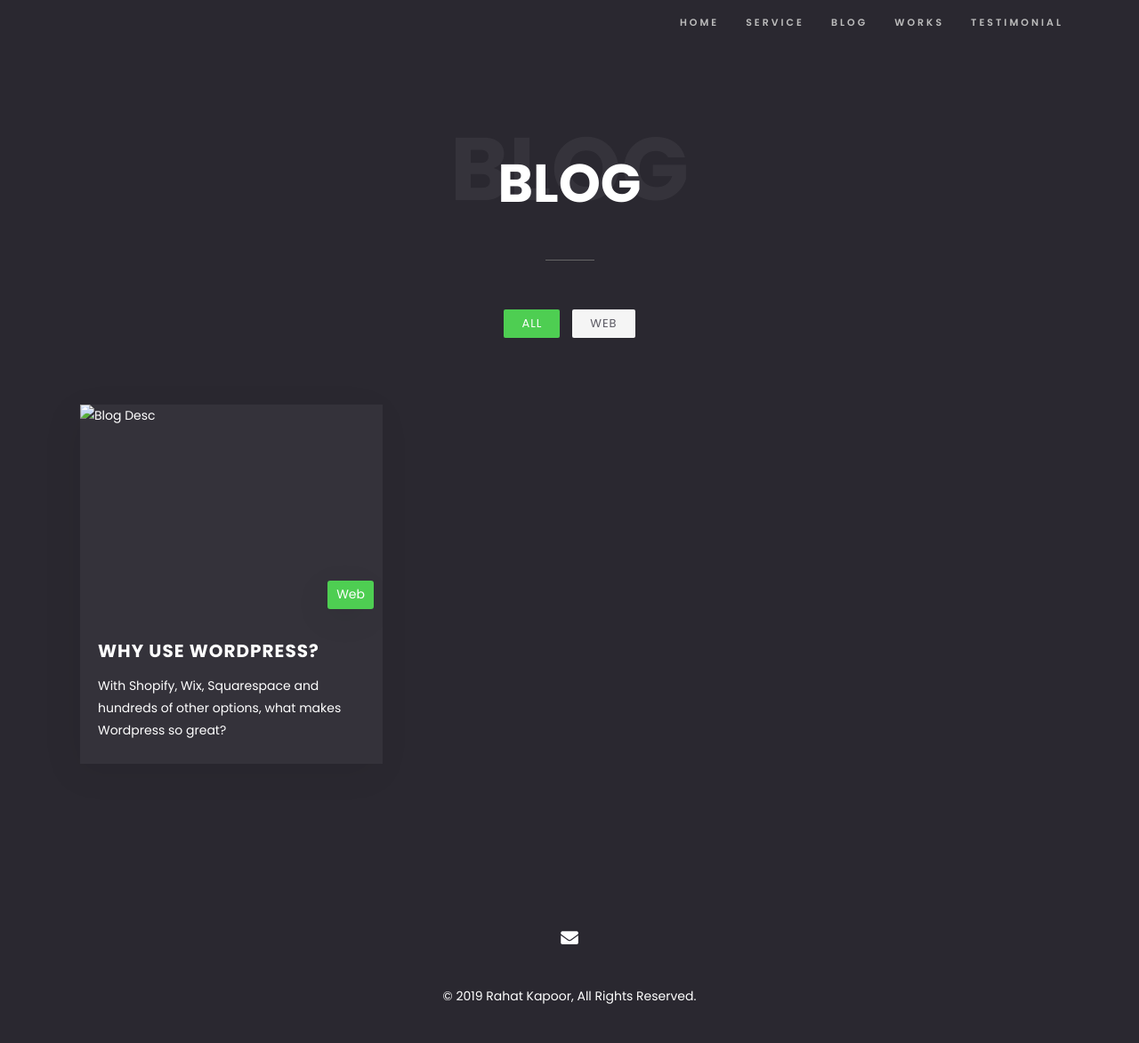
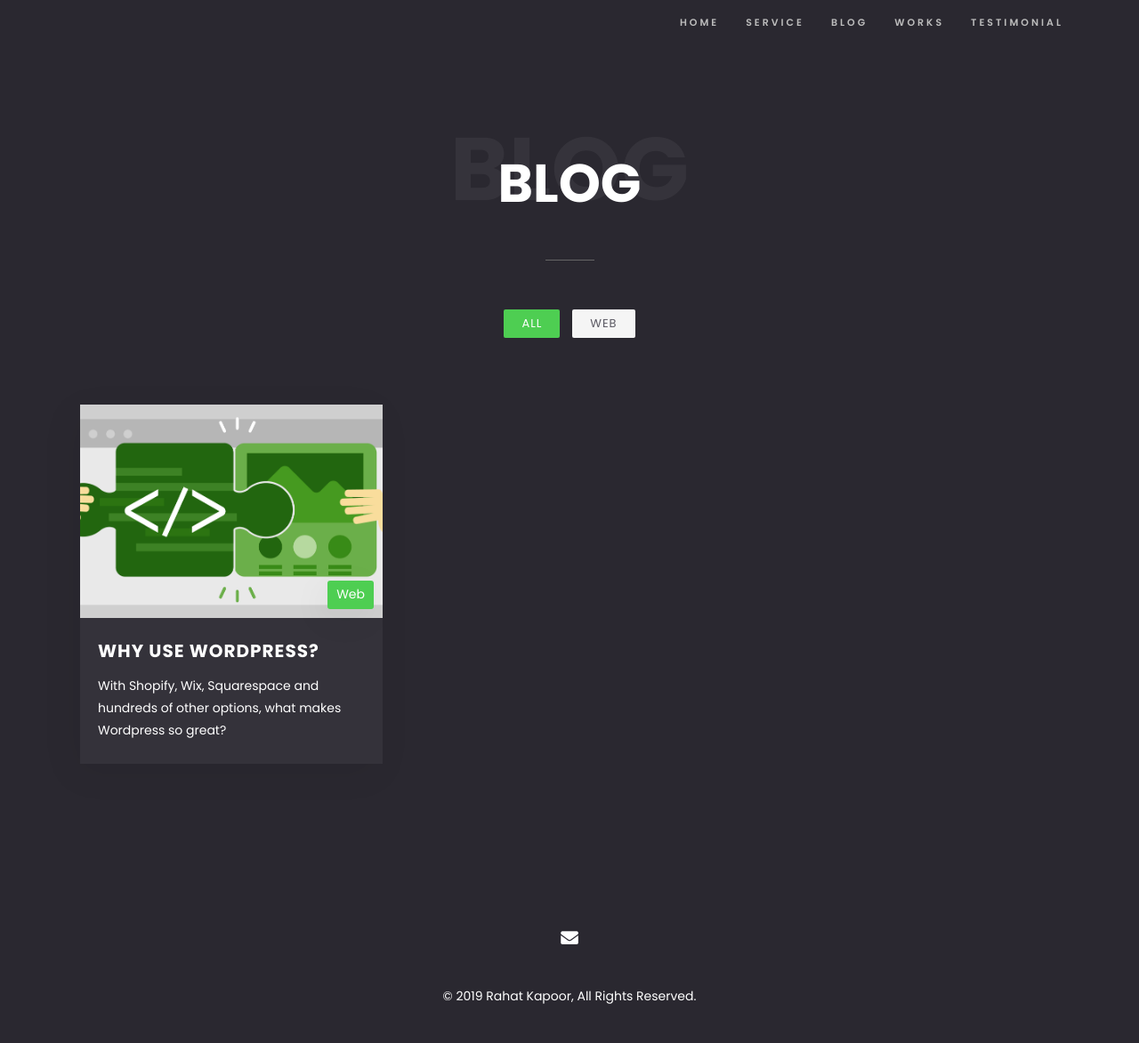
Before and after one commit to RahKapoor/Portfolio, a Jekyll site: the page built from blog.html, in a window 1280 px wide. Shown: the whole page at 89% size. Built offline with Jekyll 4.4.1, drawn with Linux system fonts in a browser that asks for light colours.

Commit message:
Update blog.html

```diff
--- a/blog.html
+++ b/blog.html
@@ -47,7 +47,7 @@
 			<li class="list-item" data-groups="all {{ post.category }}">
 				<a href="{{site.baseurl}}{{post.url}}" class="blogList wow fadeInUp">
 					<div class="blogList-img">
-						<img src="{{ "/assets/images/" | append: post.banner_image | prepend: site.baseurl }}" alt="Blog Desc">
+						<img src="{{ "/assets/images/posts/" | append: post.banner_image | prepend: site.baseurl }}" alt="Blog Desc">
 						<span>{{ post.category }}</span>
 					</div>
 					<div class="blogList-desc">
```
